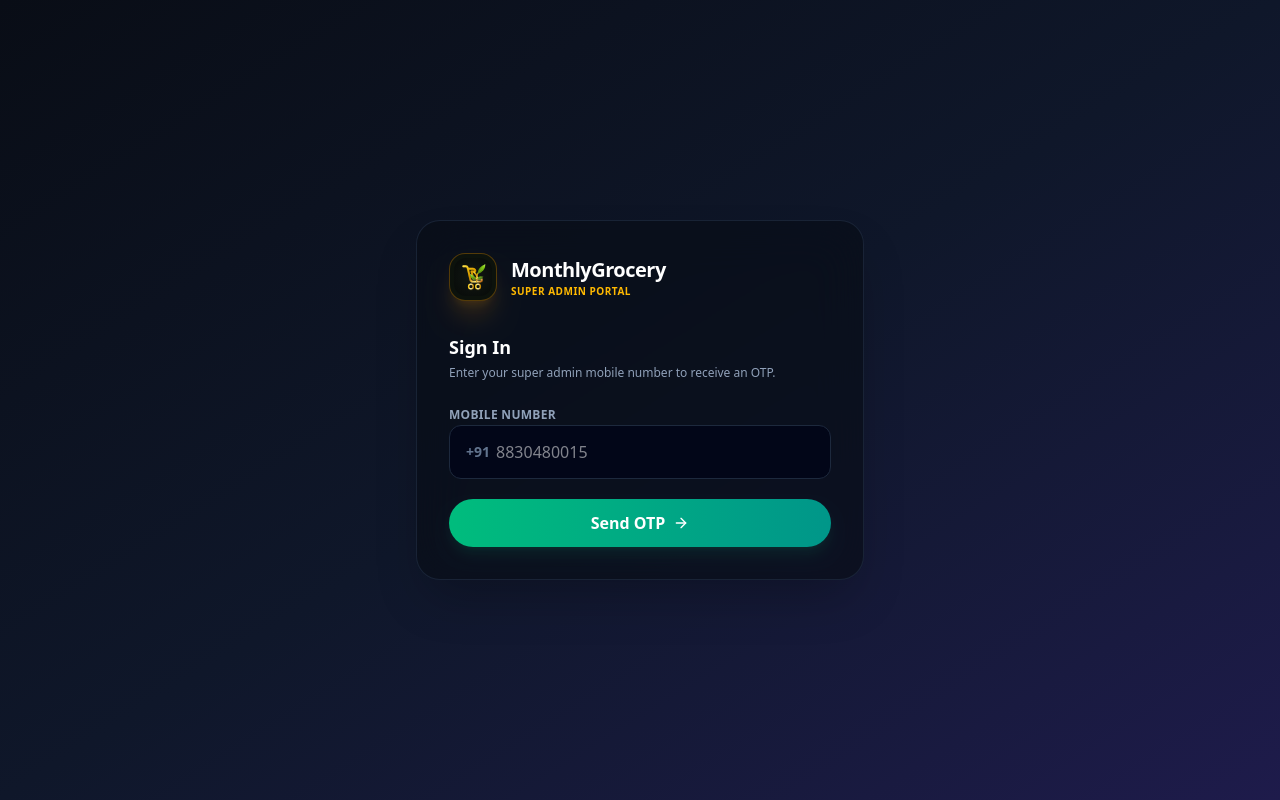
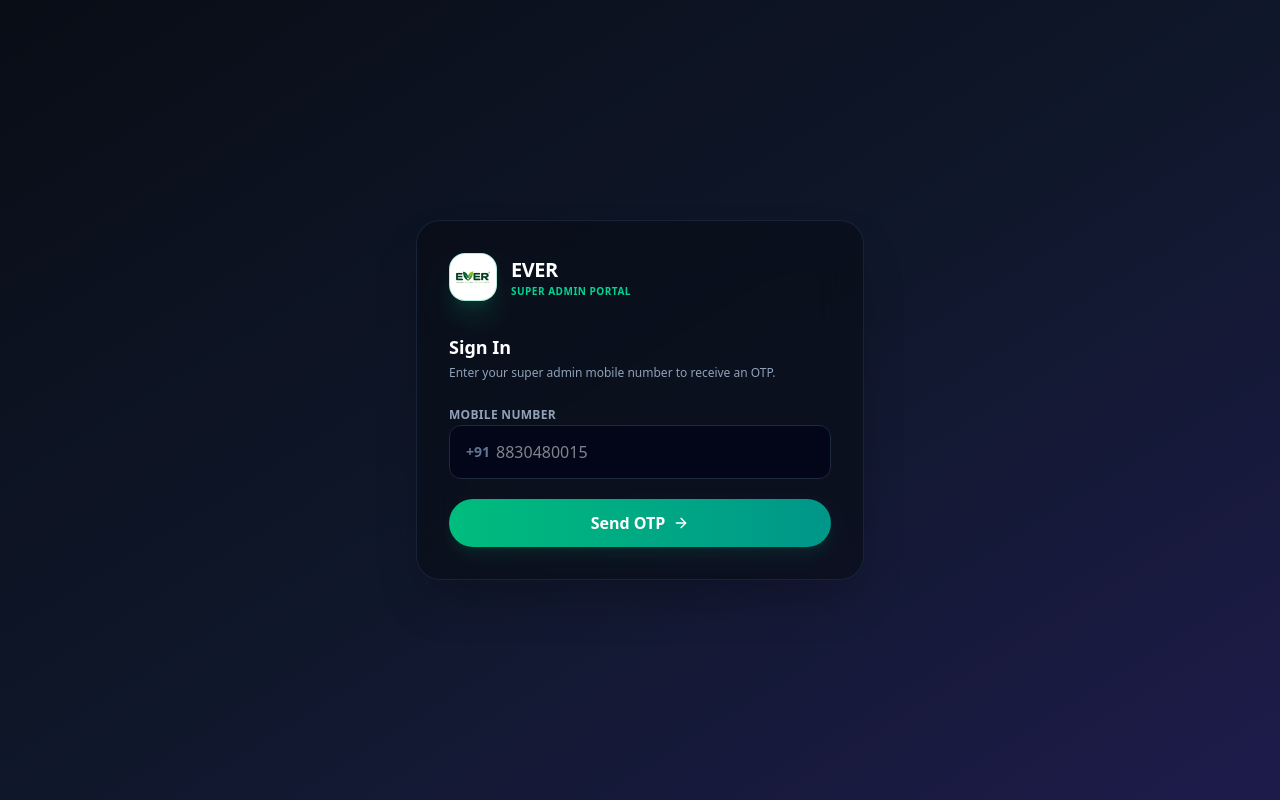
Before and after one commit to innonshtech/MonthlyGrocery, a Next.js app in the folder web-admin/: page /login in a window 1280 px wide. Built offline with nearby package versions, Linux system fonts and the light colour scheme; no server answers.

Commit message:
feat(branding): update brand name to EVER (Everyday Value & Essentials Retail) and set official logo

```diff
--- a/web-admin/src/app/layout.tsx
+++ b/web-admin/src/app/layout.tsx
@@ -13,15 +13,15 @@ const geistMono = Geist_Mono({
 });
 
 export const metadata: Metadata = {
-  title: "MonthlyGrocery Super Admin Panel",
-  description: "Super Admin Dashboard for MonthlyGrocery",
+  title: "EVER - Everyday Value & Essentials Retail",
+  description: "Mahine ka Kirana, Wholesale Ke Daam - EVER (Everyday Value & Essentials Retail)",
   icons: {
     icon: [
+      { url: "/ever-logo.png", type: "image/png" },
       { url: "/favicon.svg", type: "image/svg+xml" },
-      { url: "/icon.svg", type: "image/svg+xml" },
     ],
-    shortcut: "/favicon.svg",
-    apple: "/favicon.svg",
+    shortcut: "/ever-logo.png",
+    apple: "/ever-logo.png",
   },
 };
 
--- a/web-admin/src/app/login/page.tsx
+++ b/web-admin/src/app/login/page.tsx
@@ -92,12 +92,12 @@ export default function LoginPage() {
     <main className="min-h-screen bg-gradient-to-br from-[#090D16] via-[#0F172A] to-[#1E1B4B] flex items-center justify-center p-6 font-sans">
       <div className="w-full max-w-md bg-[#090D16]/65 backdrop-blur-xl rounded-3xl p-8 border border-slate-800/80 shadow-2xl">
         <div className="flex items-center gap-3.5 mb-8">
-          <div className="w-12 h-12 rounded-2xl overflow-hidden border border-amber-500/30 shadow-xl shadow-amber-500/15 flex-shrink-0 bg-[#0c120c] p-1 flex items-center justify-center">
-            <img src="/favicon.svg" alt="MonthlyGrocery Logo" className="w-full h-full object-contain rounded-xl" />
+          <div className="w-12 h-12 rounded-2xl overflow-hidden border border-emerald-500/30 shadow-xl shadow-emerald-500/15 flex-shrink-0 bg-white p-1 flex items-center justify-center">
+            <img src="/ever-logo.png" alt="EVER Logo" className="w-full h-full object-contain" />
           </div>
           <div>
-            <h1 className="text-xl font-bold text-white tracking-tight">MonthlyGrocery</h1>
-            <p className="text-[10px] text-amber-400 font-bold tracking-wider uppercase">Super Admin Portal</p>
+            <h1 className="text-xl font-bold text-white tracking-tight">EVER</h1>
+            <p className="text-[10px] text-emerald-400 font-bold tracking-wider uppercase">Super Admin Portal</p>
           </div>
         </div>
 
--- a/web-admin/src/components/landing/LandingPage.tsx
+++ b/web-admin/src/components/landing/LandingPage.tsx
@@ -18,7 +18,7 @@ import {
   LogIn
 } from 'lucide-react';
 
-const LOGO_URL = "https://customer-assets-agu9un31.emergentagent.net/job_zopin-preview/artifacts/ajjfrqqn_image.png";
+const LOGO_URL = "/ever-logo.png";
 
 export default function LandingPage() {
   useEffect(() => {
@@ -38,8 +38,8 @@ export default function LandingPage() {
 
       {/* HEADER */}
       <header className="w-full glass-nav sticky top-0 z-50">
-        <div className="max-w-[1440px] 2xl:max-w-[1600px] w-full mx-auto px-4 sm:px-8 lg:px-12 py-4 flex items-center justify-between">
-          <MonthlyGroceryLogo />
+        <div className="max-w-[1440px] 2xl:max-w-[1600px] w-full mx-auto px-4 sm:px-8 lg:px-12 py-3 flex items-center justify-between">
+          <EverLogo />
           <nav className="flex items-center gap-4 sm:gap-6">
             <a href="#how" className="hidden md:inline-flex text-sm font-semibold text-gray-700 hover:text-[#22C55E] px-3 transition-colors">
               How it works
@@ -158,7 +158,7 @@ export default function LandingPage() {
               Sirf 3 steps
             </div>
             <h2 className="mt-5 text-3xl sm:text-4xl lg:text-5xl font-bold tracking-tighter font-display leading-tight text-[#0B1220]">
-              MonthlyGrocery kaise kaam karta hai
+              EVER kaise kaam karta hai
             </h2>
             <p className="mt-4 text-gray-600 text-base sm:text-lg">
               Ek mahine ka plan. Ek delivery slot. Kirana ki bhaag-daud khatam.
@@ -320,11 +320,11 @@ export default function LandingPage() {
       {/* FOOTER */}
       <footer className="w-full border-t border-[#F1EAD8] py-10 mt-8 bg-white/60">
         <div className="max-w-[1440px] 2xl:max-w-[1600px] w-full mx-auto px-4 sm:px-8 lg:px-12 flex flex-col md:flex-row items-start md:items-center justify-between gap-4 text-sm text-gray-500">
-          <MonthlyGroceryLogo size="sm" />
+          <EverLogo size="sm" />
           <div className="flex items-center gap-1">
             <MapPin className="w-3.5 h-3.5" /> Pan India delivery
           </div>
-          <div>© {new Date().getFullYear()} MonthlyGrocery · monthlygrocery.in</div>
+          <div>© {new Date().getFullYear()} EVER (Everyday Value and Essentials Retail) · monthlygrocery.in</div>
         </div>
       </footer>
     </div>
@@ -333,17 +333,17 @@ export default function LandingPage() {
 
 // ----------------- SUB-COMPONENTS -----------------
 
-function MonthlyGroceryLogo({ size = "md" }: { size?: "sm" | "md" | "lg" }) {
-  const height = size === "lg" ? 56 : size === "sm" ? 32 : 44;
+function EverLogo({ size = "md" }: { size?: "sm" | "md" | "lg" }) {
+  const height = size === "lg" ? 56 : size === "sm" ? 38 : 46;
   return (
-    <Link href="/" className="inline-flex items-center group" aria-label="MonthlyGrocery">
-      <span className="inline-flex items-center rounded-2xl overflow-hidden bg-[#F7F3E9] px-2 py-1 ring-1 ring-[#F1EAD8]">
+    <Link href="/" className="inline-flex items-center group" aria-label="EVER - Everyday Value and Essentials Retail">
+      <span className="inline-flex items-center rounded-2xl overflow-hidden bg-white px-3 py-1 ring-1 ring-[#F1EAD8] shadow-sm">
         <img
           src={LOGO_URL}
-          alt="MonthlyGrocery"
+          alt="EVER - Everyday Value and Essentials Retail"
           height={height}
           style={{ height: `${height}px`, width: "auto", display: "block" }}
-          className="select-none"
+          className="select-none object-contain"
         />
       </span>
     </Link>
--- a/web-admin/src/components/layout/AdminHeader.tsx
+++ b/web-admin/src/components/layout/AdminHeader.tsx
@@ -90,12 +90,11 @@ export default function AdminHeader({
       {/* Mobile Top Navigation Bar */}
       <header className="md:hidden sticky top-0 z-40 bg-[#090D16]/95 backdrop-blur-xl border-b border-slate-800/80 px-4 py-3 flex items-center justify-between shadow-lg">
         <div className="flex items-center gap-2.5">
-          <div className="w-8 h-8 rounded-xl overflow-hidden border border-amber-500/30 shadow-md shadow-amber-500/15 flex-shrink-0 bg-[#0c120c] p-0.5 flex items-center justify-center">
-            <img src="/favicon.svg" alt="MonthlyGrocery Logo" className="w-full h-full object-contain rounded-lg" />
+          <div className="w-8 h-8 rounded-xl overflow-hidden border border-emerald-500/30 shadow-md shadow-emerald-500/15 flex-shrink-0 bg-white p-0.5 flex items-center justify-center">
+            <img src="/ever-logo.png" alt="EVER Logo" className="w-full h-full object-contain" />
           </div>
           <div>
-
-            <h1 className="text-sm font-bold text-white tracking-tight leading-tight">MonthlyGrocery</h1>
+            <h1 className="text-sm font-bold text-white tracking-tight leading-tight">EVER</h1>
             <div className="flex items-center gap-1.5">
               <span className="text-[9px] text-emerald-400 font-bold uppercase tracking-wider">Super Admin</span>
               <span className="text-[10px] text-slate-600">•</span>
--- a/web-admin/src/components/layout/AdminSidebar.tsx
+++ b/web-admin/src/components/layout/AdminSidebar.tsx
@@ -119,12 +119,12 @@ export default function AdminSidebar({
         <div className="md:hidden fixed inset-0 z-50 bg-black/80 backdrop-blur-xl flex flex-col justify-between p-5 animate-in fade-in duration-200">
           <div className="flex items-center justify-between pb-4 border-b border-slate-800">
             <div className="flex items-center gap-2.5">
-              <div className="w-9 h-9 rounded-xl overflow-hidden border border-amber-500/30 shadow-md shadow-amber-500/15 flex-shrink-0 bg-[#0c120c] p-0.5 flex items-center justify-center">
-                <img src="/favicon.svg" alt="MonthlyGrocery Logo" className="w-full h-full object-contain rounded-lg" />
+              <div className="w-9 h-9 rounded-xl overflow-hidden border border-emerald-500/30 shadow-md shadow-emerald-500/15 flex-shrink-0 bg-white p-0.5 flex items-center justify-center">
+                <img src="/ever-logo.png" alt="EVER Logo" className="w-full h-full object-contain" />
               </div>
               <div>
-                <h2 className="text-base font-bold text-white">Navigation Menu</h2>
-                <p className="text-[10px] text-amber-400 font-bold uppercase tracking-wider">Super Admin Portal</p>
+                <h2 className="text-base font-bold text-white">EVER</h2>
+                <p className="text-[10px] text-emerald-400 font-bold uppercase tracking-wider">Super Admin Portal</p>
               </div>
             </div>
             <button
@@ -202,12 +202,12 @@ export default function AdminSidebar({
         <div className="flex flex-col h-full min-h-0">
           {/* Logo Header */}
           <div className="flex items-center gap-3 pb-4 border-b border-slate-800/80 flex-shrink-0">
-            <div className="w-10 h-10 lg:w-11 lg:h-11 rounded-2xl overflow-hidden border border-amber-500/30 shadow-lg shadow-amber-500/15 flex-shrink-0 bg-[#0c120c] p-0.5 flex items-center justify-center">
-              <img src="/favicon.svg" alt="MonthlyGrocery Logo" className="w-full h-full object-contain rounded-xl" />
+            <div className="w-10 h-10 lg:w-11 lg:h-11 rounded-2xl overflow-hidden border border-emerald-500/30 shadow-lg shadow-emerald-500/15 flex-shrink-0 bg-white p-1 flex items-center justify-center">
+              <img src="/ever-logo.png" alt="EVER Logo" className="w-full h-full object-contain" />
             </div>
             <div>
-              <h1 className="text-sm lg:text-base font-bold text-white tracking-tight">MonthlyGrocery</h1>
-              <p className="text-[9px] text-amber-400 font-bold uppercase tracking-wider">Super Admin Console</p>
+              <h1 className="text-sm lg:text-base font-bold text-white tracking-tight">EVER</h1>
+              <p className="text-[9px] text-emerald-400 font-bold uppercase tracking-wider">Super Admin Console</p>
             </div>
           </div>
 
```
Also changed, not shown: web-admin/public/ever-logo.png (added), web-admin/public/logo.png (added).
